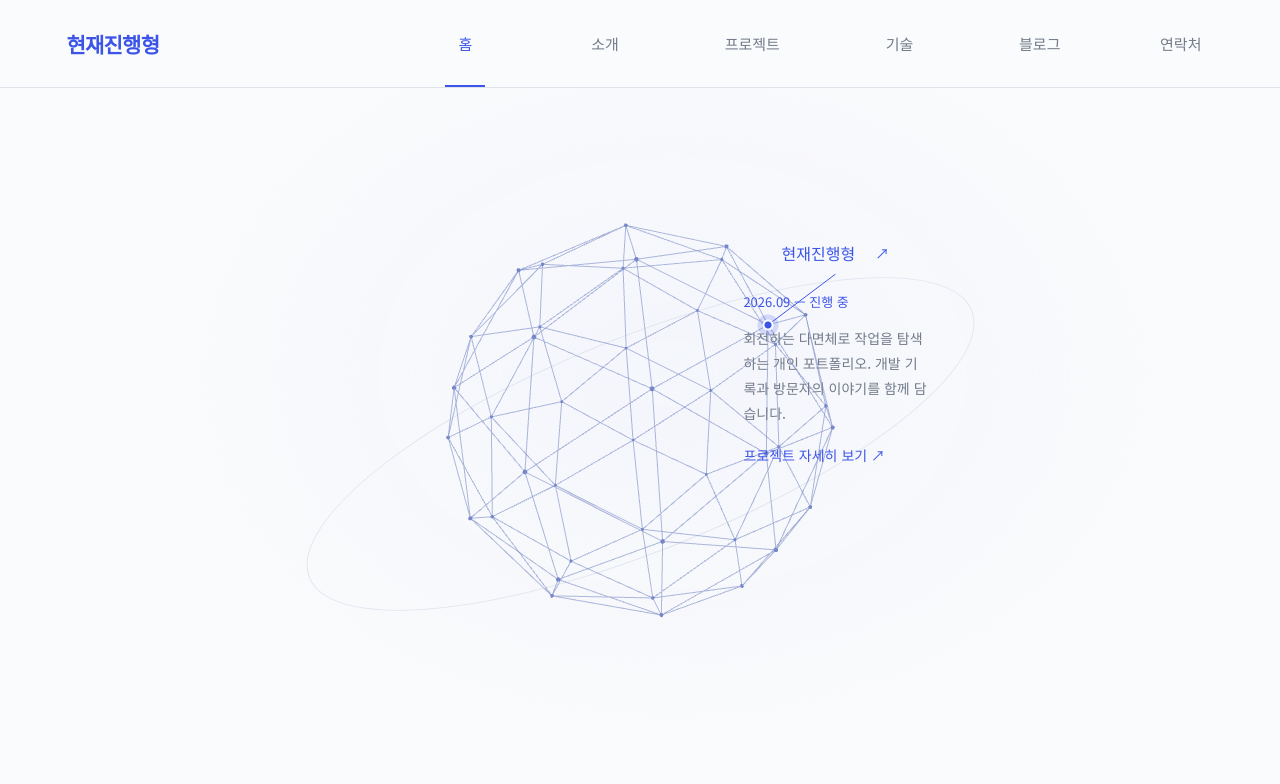
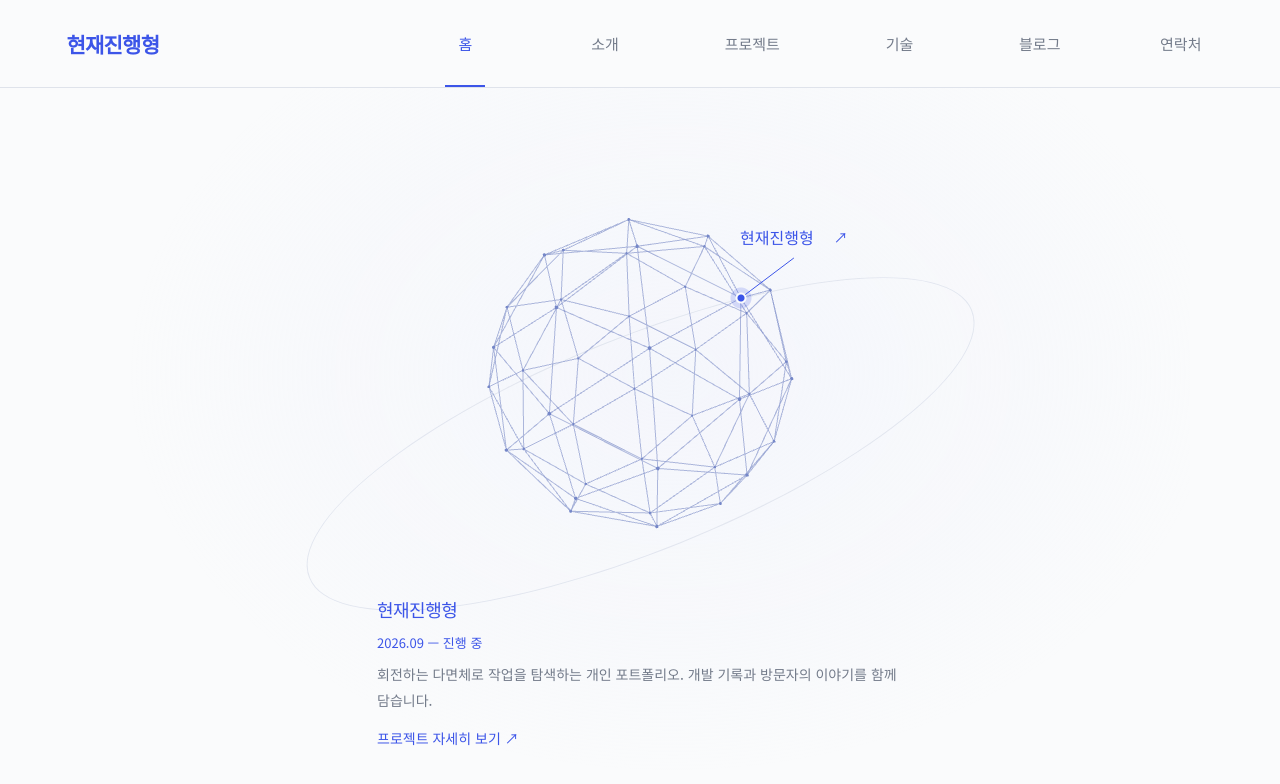
Before and after one commit to hjo3736/portfolio, a React (Vite) app: page / in a window 1280 px wide. Both pictures are taken after a click on the button "현재진행형 프로젝트 정보". Shown: the top 784 px of the page. Built offline with nearby package versions, Linux system fonts and the light colour scheme.

Commit message:
Update Site source

```diff
--- a/src/Polyhedron.jsx
+++ b/src/Polyhedron.jsx
@@ -9,6 +9,8 @@ export default function Polyhedron({ onSelect, blocked }) {
   const lineRef = useRef(null);
   const labelRef = useRef(null);
   const reading = useRef(false);
+  const closeTimer = useRef(null);
+  useEffect(() => () => clearTimeout(closeTimer.current), []);
   const [expanded, setExpanded] = useState(false);
   const engine = useRef(null);
 
@@ -127,8 +129,7 @@ export default function Polyhedron({ onSelect, blocked }) {
         const labelLeft = endX - label.offsetWidth / 2;
         label.style.left = `${Math.max(8, Math.min(labelLeft, stage.parentElement.clientWidth - label.offsetWidth - 8))}px`;
         label.style.top = `${Math.max(8, Math.min(endY + (endY < y ? -44 : 0), stage.parentElement.clientHeight - 52))}px`;
-        label.style.setProperty('--detail-top', endY > 280 ? 'auto' : '100%');
-        label.style.setProperty('--detail-bottom', endY > 280 ? '100%' : 'auto');
+
         lineRef.current.setAttribute('points', `${x},${y} ${endX},${endY}`);
       }
       renderer.render(scene, camera);
@@ -151,16 +152,17 @@ export default function Polyhedron({ onSelect, blocked }) {
   useEffect(() => {
     if (engine.current) engine.current.state.blocked = blocked;
   }, [blocked]);
-  const open = () => { reading.current = true; setExpanded(true); };
-  const close = () => { reading.current = false; setExpanded(false); };
+  const open = () => { clearTimeout(closeTimer.current); reading.current = true; setExpanded(true); };
+  const close = () => { clearTimeout(closeTimer.current); reading.current = false; setExpanded(false); };
+  const scheduleClose = () => { clearTimeout(closeTimer.current); closeTimer.current = setTimeout(close, 500); };
   return <section className="visual project-globe" aria-label="프로젝트를 탐색하는 다면체">
     <div className="orbit" aria-hidden="true" />
     <div id="stage" ref={stageRef}>{failed && <p id="fallback">3D 화면을 표시할 수 없습니다. 아래에서 프로젝트를 확인해 주세요.</p>}</div>
-    <div className={expanded ? 'project-callout expanded' : 'project-callout'} onMouseEnter={open} onMouseLeave={event => { if (!event.currentTarget.contains(document.activeElement)) close(); }} onFocus={open} onBlur={event => { if (!event.currentTarget.contains(event.relatedTarget)) close(); }} onKeyDown={event => { if (event.key === 'Escape') close(); }}>
+    <div className={expanded ? 'project-callout expanded' : 'project-callout'} onMouseEnter={open} onMouseLeave={event => { if (!event.currentTarget.contains(document.activeElement)) scheduleClose(); }} onFocus={open} onBlur={event => { if (!event.currentTarget.contains(event.relatedTarget)) close(); }} onKeyDown={event => { if (event.key === 'Escape') close(); }}>
       {!failed && <><svg className="project-leader" aria-hidden="true"><polyline ref={lineRef} /></svg><button className="project-pin" ref={markerRef} aria-label="현재진행형 프로젝트 정보" onClick={open} /></>}
       <article ref={labelRef} className="project-label"><button className="project-name" aria-expanded={expanded} onClick={event => { if (matchMedia('(hover: none)').matches || event.detail === 0) { open(); } else onSelect(); }}>현재진행형 <span aria-hidden="true">↗</span></button>
-        {expanded && <div className="project-details"><p className="project-period">2026.09 — 진행 중</p><p>회전하는 다면체로 작업을 탐색하는 개인 포트폴리오. 개발 기록과 방문자의 이야기를 함께 담습니다.</p><a href="/projects" onClick={event => { if (!event.ctrlKey && !event.metaKey && !event.shiftKey && event.button === 0) { event.preventDefault(); onSelect(); } }}>프로젝트 자세히 보기 ↗</a></div>}
       </article>
+        {expanded && <div className="project-details"><h2>현재진행형</h2><p className="project-period">2026.09 — 진행 중</p><p>회전하는 다면체로 작업을 탐색하는 개인 포트폴리오. 개발 기록과 방문자의 이야기를 함께 담습니다.</p><a href="/projects" onClick={event => { if (!event.ctrlKey && !event.metaKey && !event.shiftKey && event.button === 0) { event.preventDefault(); onSelect(); } }}>프로젝트 자세히 보기 ↗</a></div>}
     </div>
   </section>;
 }
--- a/src/home-scroll.css
+++ b/src/home-scroll.css
@@ -13,3 +13,5 @@
 .project-globe .project-callout{position:absolute;inset:0;pointer-events:none;z-index:6}.project-leader{position:absolute;inset:0;width:100%;height:100%;overflow:visible;pointer-events:none}.project-leader polyline{fill:none;stroke:#8392ca;stroke-width:1;vector-effect:non-scaling-stroke}.project-pin{position:absolute;transform:translate(-50%,-50%);width:24px;height:24px;border:0;border-radius:50%;background:radial-gradient(circle,#3c55e8 0 3px,#fafbfc 4px 5px,#3c55e830 6px 10px,transparent 11px);pointer-events:auto}.project-label{position:absolute;left:62%;top:64%;width:min(310px,35%);pointer-events:auto;background:transparent;border:1px solid transparent;border-radius:6px}.project-name{display:flex;align-items:center;justify-content:space-between;gap:20px;width:100%;border:0;background:transparent;text-align:left;padding:12px 16px;color:#3c55e8;font-size:16px}.project-name span{font-size:14px}.expanded .project-label{border-color:transparent;box-shadow:none}.expanded .project-leader polyline{stroke:#3c55e8}.project-details{padding:0 16px 18px}.project-details p{font-size:14px;line-height:1.8;color:#737b8a;margin:10px 0 16px}.project-details .project-period{font-size:13px;color:#3c55e8;margin:0 0 12px}.project-details a{font-size:14px;color:#3c55e8;text-decoration:none}@media(max-width:720px){.project-label{left:8%;top:62%;width:84%;max-width:340px}.project-name{font-size:16px}}
 
 .poly-scene .project-globe #stage{top:110px}.project-globe .project-label{width:220px;max-width:calc(100% - 16px);height:44px;left:50%;top:24px}.project-globe .project-name{height:44px;justify-content:center}.project-globe .project-details{position:absolute;left:0;right:0;top:var(--detail-top,100%);bottom:var(--detail-bottom,auto);background:transparent;border:1px solid transparent;border-radius:6px;box-shadow:none;padding:16px}.project-globe .project-label:before{content:"";position:absolute;left:0;right:0;top:100%;height:14px}
+
+.poly-scene .project-globe{min-height:640px}.poly-scene .project-globe #stage{bottom:250px}.project-globe .project-details{top:calc(100% - 205px);bottom:auto;left:50%;right:auto;transform:translateX(-50%);width:min(560px,94%);max-height:195px;overflow-y:auto;pointer-events:auto;padding:0 16px 12px}.project-globe .project-details h2{font-size:18px;line-height:1.5;margin:0 0 8px;letter-spacing:-.5px;color:#3c55e8}.project-globe .project-details p{margin:8px 0 12px}.project-globe .project-details .project-period{margin:0 0 8px}
```
Also changed, not shown: 15 other files (tests, documents, lock files or other folders).
